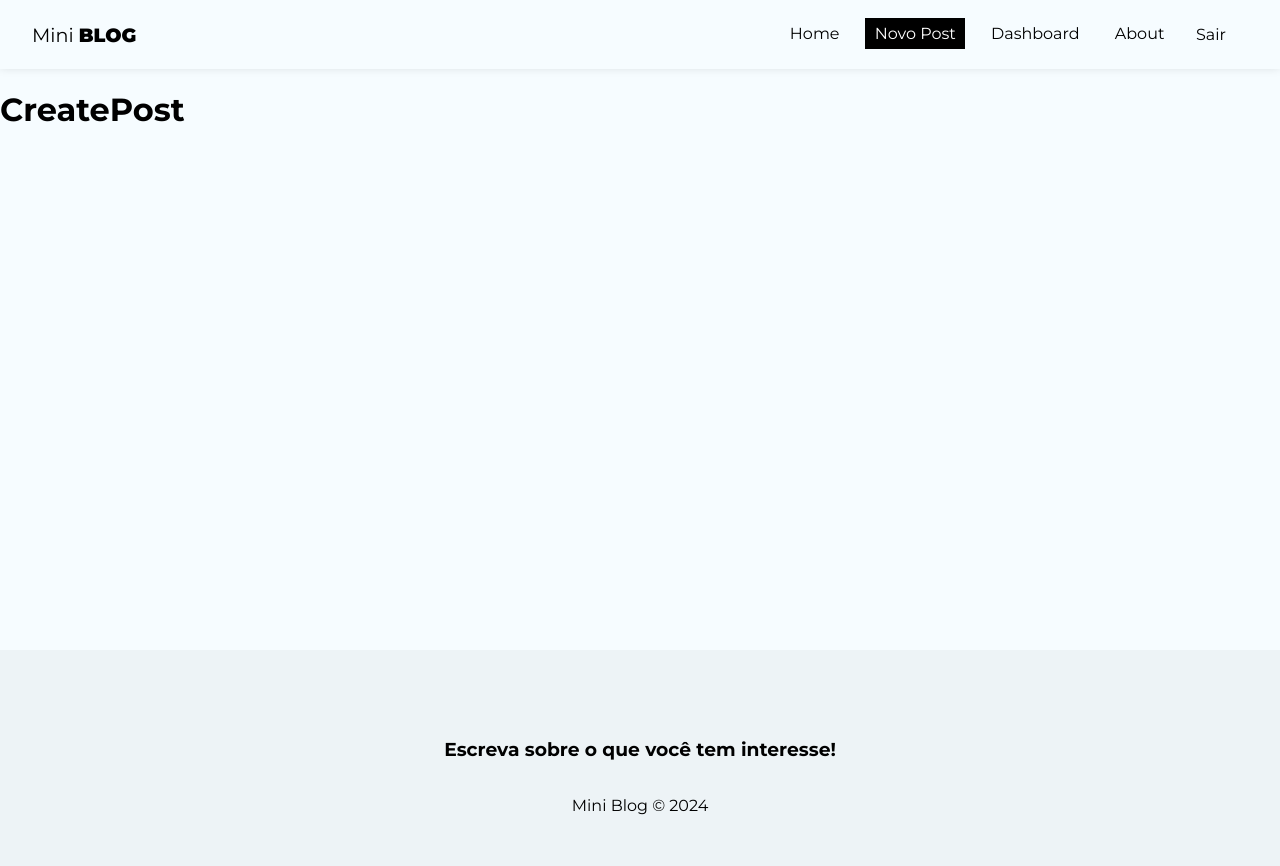
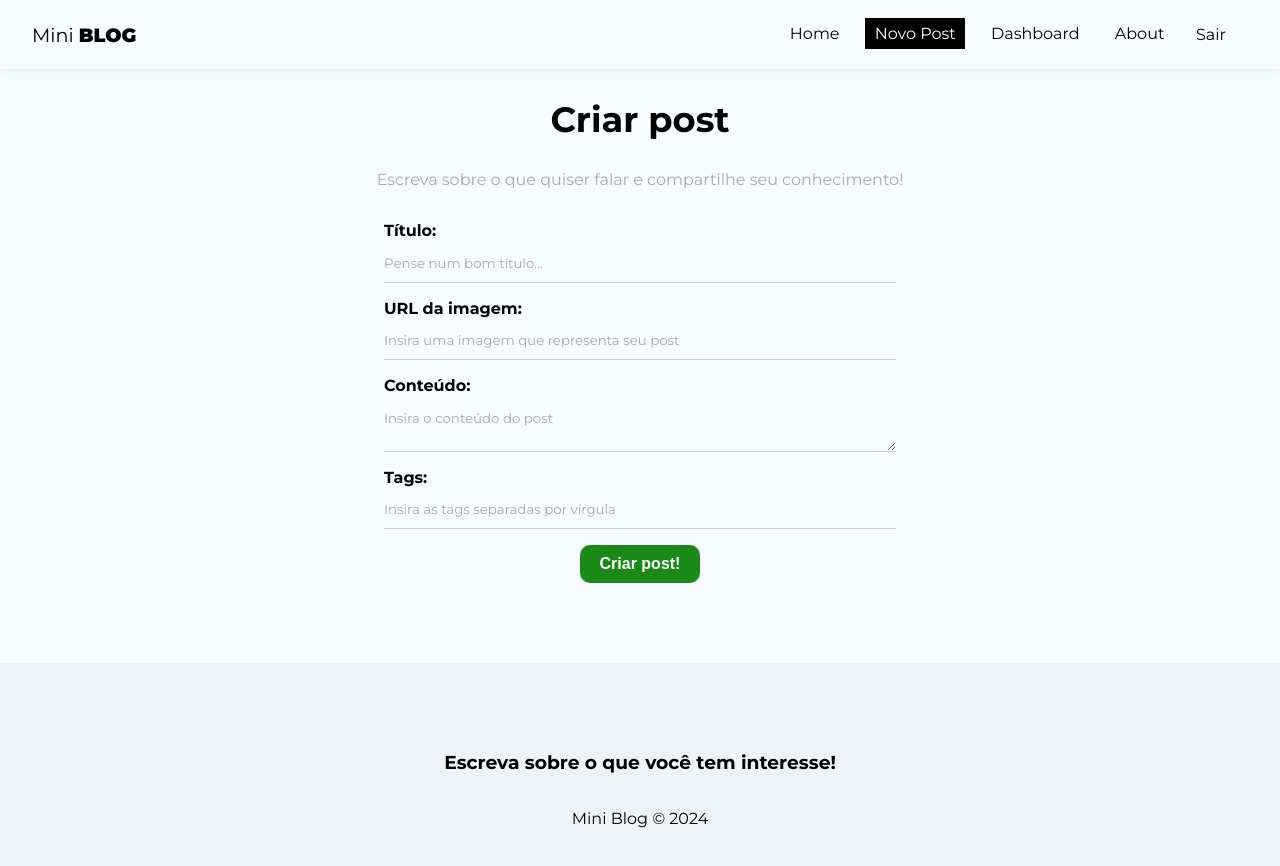
Before and after one commit to gabriell3103/MiniBlog, a React (Vite) app: page /posts/create in a window 1280 px wide. Shown: the top 866 px of the page. Built offline with nearby package versions, Linux system fonts and the light colour scheme; no server answers; sample sign-in values are in the browser's storage.

Commit message:
Implementando a criação de posts

```diff
--- a/src/firebase/config.jsx
+++ b/src/firebase/config.jsx
@@ -10,8 +10,9 @@
   appId: "1:929063600350:web:a271a59f7048e2dba4c24f"
 };
 
+
 const app = initializeApp(firebaseConfig);
 
-const db = getFirestore(app)
+const db = getFirestore(app);
 
-export { db }
+export { db };
--- a/src/hooks/useAuthentication.jsx
+++ b/src/hooks/useAuthentication.jsx
@@ -74,6 +74,35 @@
 
         signOut(auth)
     }
+    // logout sign in
+    const login = async (data) => {
+    checkIfIsCancelled();
+
+    setLoading(true);
+    setError(false);
+
+    try {
+        await signInWithEmailAndPassword(auth, data.email, data.password);
+        setLoading(false)
+      } catch (error) {
+
+        let systemErrorMessage;
+
+        if (error.message.includes("user-not-found")) {
+          systemErrorMessage = "Usuário não encontrado.";
+        } else if (error.message.includes("wrong-password")) {
+          systemErrorMessage = "Senha incorreta.";
+        } else {
+          systemErrorMessage = "Ocorreu um erro, por favor tenta mais tarde.";
+        }
+
+
+        setError(systemErrorMessage);
+        setLoading(false)
+      }
+
+    setLoading(false);
+  };
 
 
     useEffect(() => {
@@ -86,5 +115,6 @@
         error,
         loading,
         logout,
+        login,
     }
 }
--- a/src/pages/CreatePost/CreatePost.jsx
+++ b/src/pages/CreatePost/CreatePost.jsx
@@ -1,9 +1,79 @@
 import styles from "./CreatePost.module.css"
 
+import { useState } from 'react'
+import { useNavigate } from 'react-router-dom'
+import { useAuthValue } from '../../context/AuthContext'
+
 const CreatePost = () => {
+  const [title, setTitle] = useState("");
+  const [image, setImage] = useState("");
+  const [body, setBody] = useState("");
+  const [tags, setTags] = useState([]);
+  const [formError, setFormError] = useState("");
+
+  const handleSubmit = (e) => {
+    e.preventDefault()
+  }
+
   return (
-    <div>
-        <h1>CreatePost</h1>
+    <div className={styles.create_post}>
+        <h2>Criar post</h2>
+        <p>Escreva sobre o que quiser falar e compartilhe seu conhecimento!</p>
+        <form onSubmit={handleSubmit}>
+        <label>
+          <span>Título:</span>
+          <input
+            type="text"
+            name="text"
+            required
+            placeholder="Pense num bom título..."
+            onChange={(e) => setTitle(e.target.value)}
+            value={title}
+          />
+        </label>
+        <label>
+          <span>URL da imagem:</span>
+          <input
+            type="text"
+            name="image"
+            required
+            placeholder="Insira uma imagem que representa seu post"
+            onChange={(e) => setImage(e.target.value)}
+            value={image}
+          />
+        </label>
+        <label>
+          <span>Conteúdo:</span>
+          <textarea
+            name="body"
+            required
+            placeholder="Insira o conteúdo do post"
+            onChange={(e) => setBody(e.target.value)}
+            value={body}
+          ></textarea>
+        </label>
+        <label>
+          <span>Tags:</span>
+          <input
+            type="text"
+            name="tags"
+            required
+            placeholder="Insira as tags separadas por vírgula"
+            onChange={(e) => setTags(e.target.value)}
+            value={tags}
+          />
+        </label>
+        <button className="btn">Criar post!</button>
+        {/* {!response.loading && <button className="btn">Criar post!</button>}
+        {response.loading && (
+          <button className="btn" disabled>
+            Aguarde.. .
+          </button>
+        )}
+        {(response.error || formError) && (
+          <p className="error">{response.error || formError}</p>
+        )} */}
+        </form>
     </div>
   )
 }
--- a/src/pages/CreatePost/CreatePost.module.css
+++ b/src/pages/CreatePost/CreatePost.module.css
@@ -0,0 +1,12 @@
+.create_post {
+    text-align: center;
+}
+
+.create_post h2 {
+    font-size: 2.2em;
+}
+
+.create_post p {
+    color: #aaa;
+    margin-bottom: 2em;
+}
--- a/src/pages/Login/Login.jsx
+++ b/src/pages/Login/Login.jsx
@@ -1,34 +1,36 @@
-import styles from "./Login.module.css"
+import styles from "./Login.module.css";
 
-import { useState, useEffect } from 'react'
-import { useAuthentication } from '../../hooks/useAuthentication';
+import { useEffect, useState } from "react";
+import { useAuthentication } from "../../hooks/useAuthentication";
 
 const Login = () => {
   const [email, setEmail] = useState("");
   const [password, setPassword] = useState("");
   const [error, setError] = useState("");
 
-  const { createUser, error: authError, loading } = useAuthentication()
+  const { login, error: authError, loading } = useAuthentication();
 
   const handleSubmit = async (e) => {
-    e.preventDefault()
+    e.preventDefault();
 
-    setError("")
+    setError("");
 
     const user = {
       email,
-      password
-    }
+      password,
+    };
 
+    const res = await login(user);
 
-    const res = await createUser(user)
-  }
+    console.log(res);
+  };
 
   useEffect(() => {
-    if (authError){
-      setError(authError)
+    console.log(authError);
+    if (authError) {
+      setError(authError);
     }
-  }, [authError])
+  }, [authError]);
 
   return (
     <div className={styles.login}>
@@ -36,21 +38,37 @@
       <p>Faça o login para poder utilizar o sistema</p>
       <form onSubmit={handleSubmit}>
         <label>
-            <span>Email:</span>
-            <input type="email" name='email' required placeholder='E-mail do usuário'
-            value={email} onChange={(e) => setEmail(e.target.value)}/>
+          <span>E-mail:</span>
+          <input
+            type="email"
+            name="email"
+            required
+            placeholder="E-mail do usuário"
+            onChange={(e) => setEmail(e.target.value)}
+            value={email}
+          />
         </label>
         <label>
           <span>Senha:</span>
-            <input type="password" name='password' required placeholder='Insira sua senha'
-            value={password} onChange={(e) => setPassword(e.target.value)}/>
+          <input
+            type="password"
+            name="password"
+            required
+            placeholder="Insira a senha"
+            onChange={(e) => setPassword(e.target.value)}
+            value={password}
+          />
         </label>
-          {!loading && <button className='btn'>Entrar</button>}
-          {loading && (<button className='btn' disabled>Aguarde...</button>)}
-          {error && <p className='error'>{error}</p>}
+        {!loading && <button className="btn">Entrar</button>}
+        {loading && (
+          <button className="btn" disabled>
+            Aguarde...
+          </button>
+        )}
+        {error && <p className="error">{error}</p>}
       </form>
     </div>
-  )
-}
+  );
+};
 
-export default Login
+export default Login;
```
Lines whose indentation alone changed are shown as unchanged.
